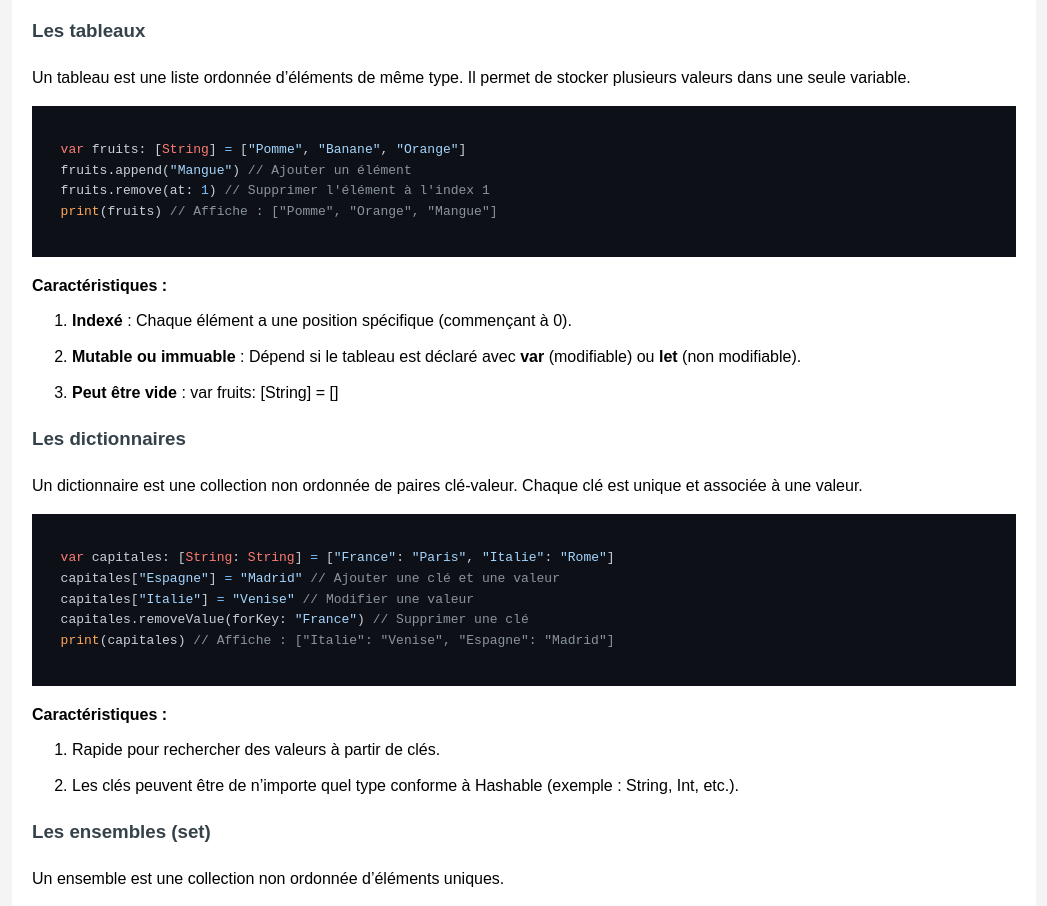
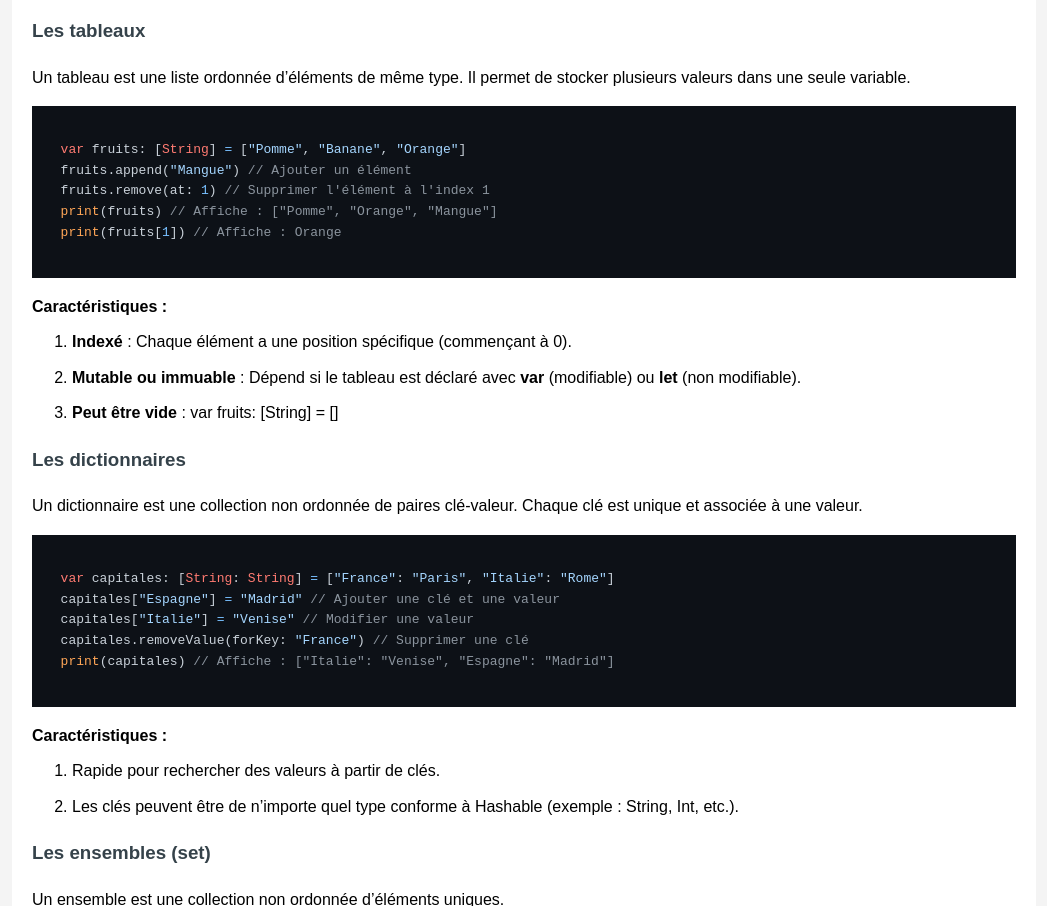
Before and after one commit to mathrob/IFM025921, a plain HTML site: page notes-de-cours/note_m2.html in a window 1280 px wide. Shown: the part 9622-10528 px from the top of the page, without its empty margins (116-1163 px from the left). Drawn offline with nearby package versions, Linux system fonts and the light colour scheme.

Commit message:
update note tableau

```diff
--- a/notes-de-cours/note_m2.html
+++ b/notes-de-cours/note_m2.html
@@ -444,6 +444,7 @@
   fruits.append("Mangue") // Ajouter un élément
   fruits.remove(at: 1) // Supprimer l'élément à l'index 1
   print(fruits) // Affiche : ["Pomme", "Orange", "Mangue"]
+  print(fruits[1]) // Affiche : Orange
   </code></pre>
 
       <ul>
```
